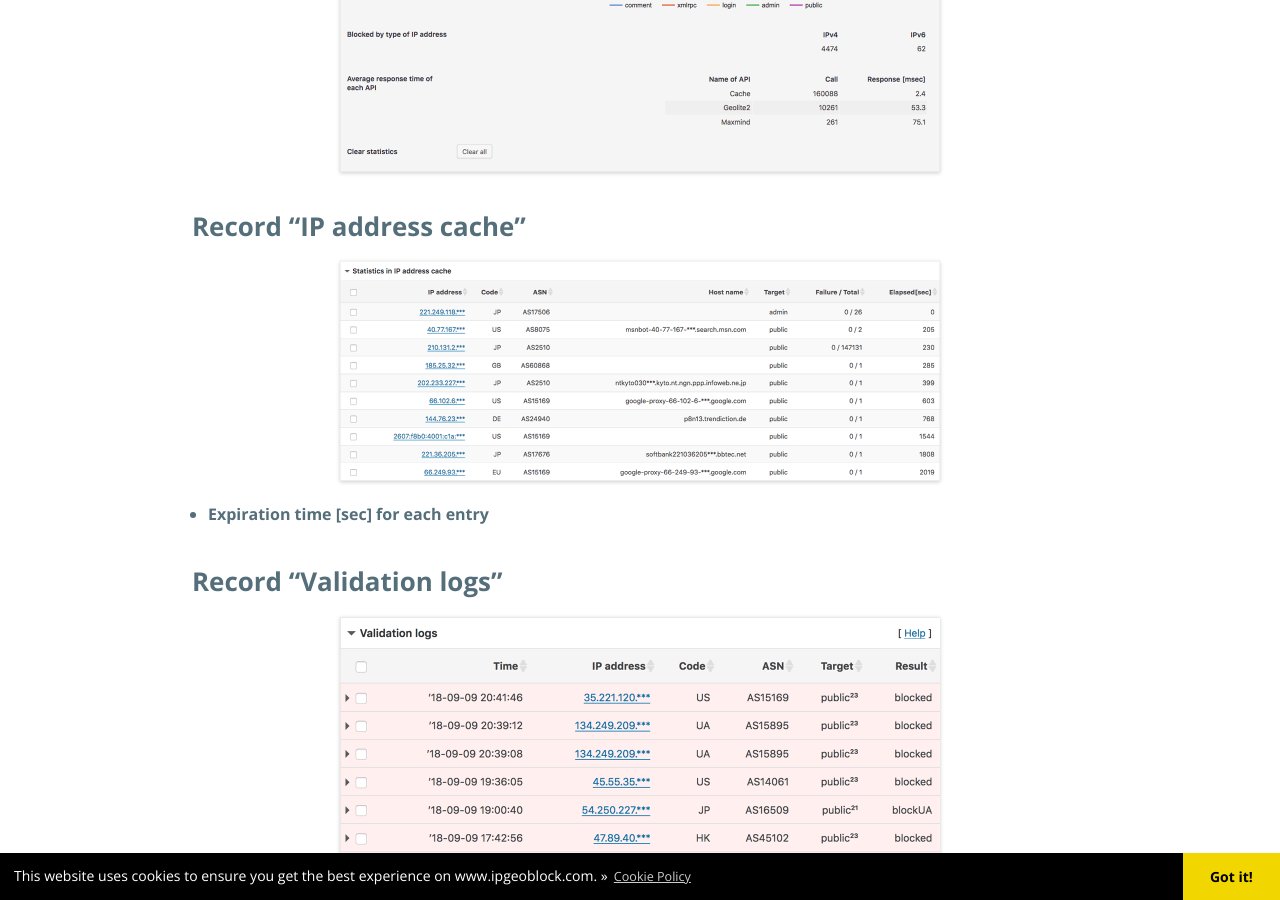
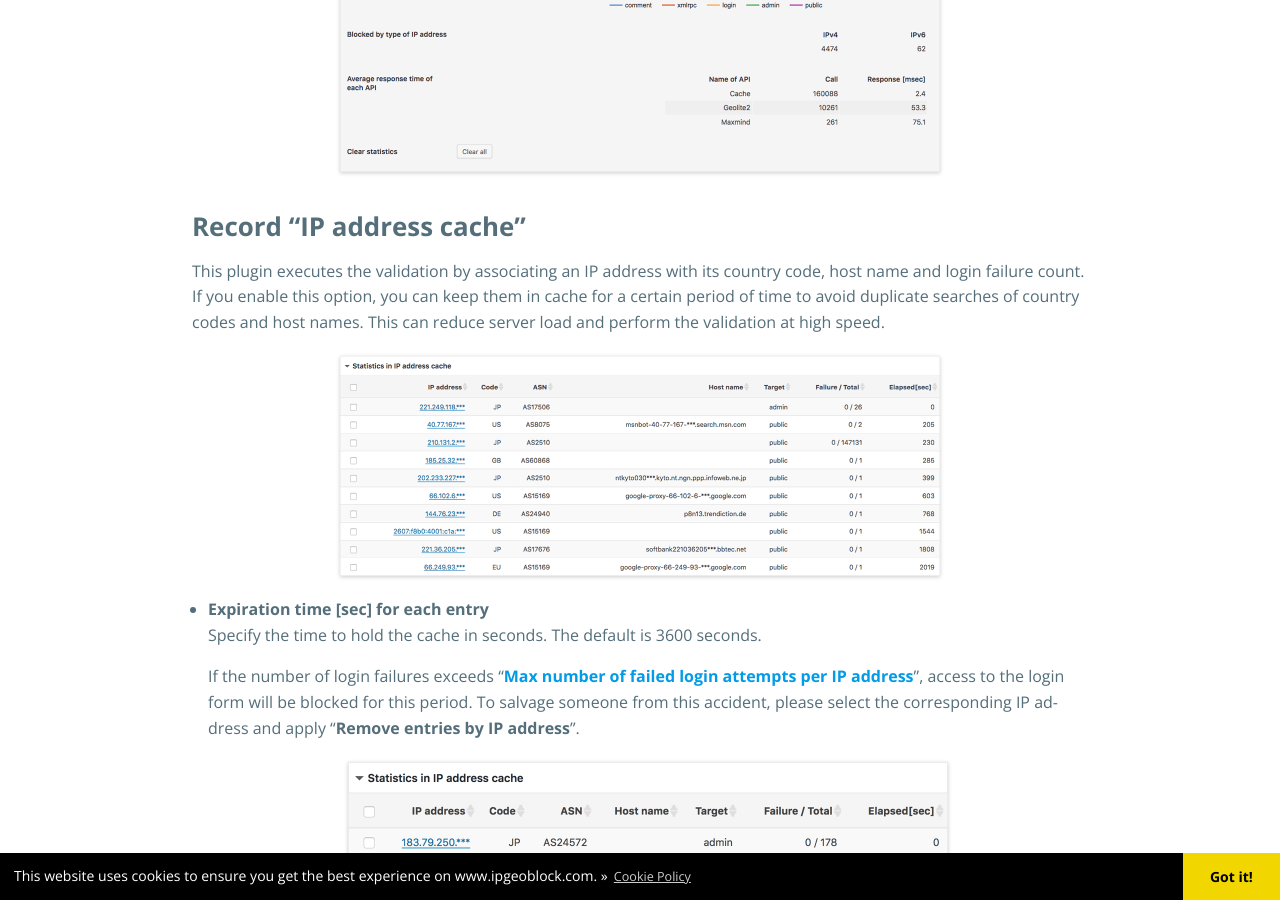
Before and after one commit to tokkonopapa/WordPress-IP-Geo-Block, a Jekyll site: the page built from _codex/06. Dashboard/04. Privacy and record settings/privacy-and-record-settings.md, in a window 1280 px wide and 900 px high, scrolled down 924 px. Built offline with Jekyll 4.4.1, drawn with Linux system fonts in a browser that asks for light colours; some web fonts are replaced.

Commit message:
Update codex.

```diff
--- a/_codex/06. Dashboard/04. Privacy and record settings/privacy-and-record-settings.md
+++ b/_codex/06. Dashboard/04. Privacy and record settings/privacy-and-record-settings.md
@@ -34,11 +34,28 @@ and display graphically on "**Statistics**" tab.
 
 ### Record "IP address cache" ###
 
+This plugin executes the validation by associating an IP address with its
+country code, host name and login failure count. If you enable this option, you
+can keep them in cache for a certain period of time to avoid duplicate searches
+of country codes and host names. This can reduce server load and perform the
+validation at high speed.
+
 ![Statistics in IP address cache]({{ '/img/2018-09/IPAddressCache.png' | prepend: site.baseurl }}
  "Statistics in IP address cache"
 )
 
 - **Expiration time [sec] for each entry**
+Specify the time to hold the cache in seconds. The default is 3600 seconds.
+
+  If the number of login failures exceeds "[**Max number of failed login
+  attempts per IP address**][LoginFail]", access to the login form will be
+  blocked for this period. To salvage someone from this accident, please
+  select the corresponding IP address and apply "**Remove entries by IP
+  address**".
+
+  ![Remove entries by IP address]({{ '/img/2018-09/LoginFailure.png' | prepend: site.baseurl }}
+   "Remove entries by IP address"
+  )
 
 ### Record "Validation logs" ###
 
@@ -61,6 +78,7 @@ and display graphically on "**Statistics**" tab.
 
 [IP-Geo-Block]: https://wordpress.org/plugins/ip-geo-block/ "WordPress › IP Geo Block « WordPress Plugins"
 [BestPractice]: {{ '/codex/the-best-practice-for-target-settings.html' | prepend: site.baseurl }} "The best practice of target settings | IP Geo Block"
+[LoginFail]:    {{ '/codex/validation-rule-settings.html#max-number-of-failed-login-attempts-per-ip-address' | prepend: site.baseurl }} "Validation rule settings | IP Geo Block"
 [ExposeWPConf]: {{ '/article/exposure-of-wp-config-php.html'           | prepend: site.baseurl }} "Prevent exposure of wp-config.php | IP Geo Block"
 [GDPR]:         https://en.wikipedia.org/wiki/General_Data_Protection_Regulation "General Data Protection Regulation - Wikipedia"
 [PII]:          https://en.wikipedia.org/wiki/Personally_identifiable_information "Personally identifiable information - Wikipedia"
```
Also changed, not shown: _codex/06. Dashboard/01. Validation rule settings/validation-rule-settings-ja.md (+6 -3 lines), _codex/06. Dashboard/01. Validation rule settings/validation-rule-settings.md (+10 -6 lines), _codex/06. Dashboard/04. Privacy and record settings/privacy-and-record-settings-ja.md (+19 -0 lines), img/2018-09/LoginFailure.png (added).
